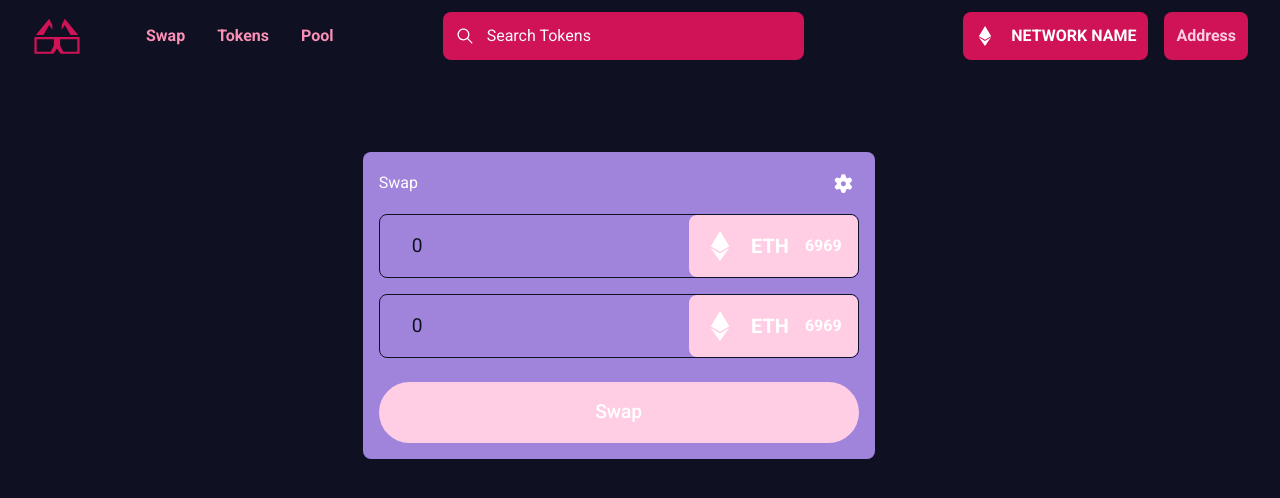
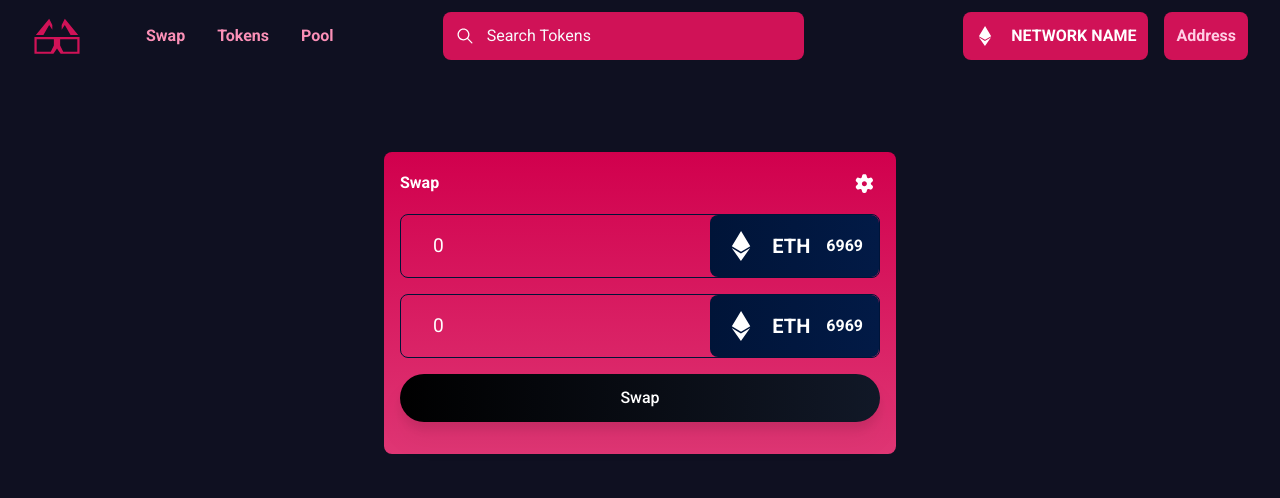
Before and after one commit to Heramb4270/Decentralized-Token-Swapping, a React (Vite) app: page / in a window 1280 px wide. Shown: the top 498 px of the page. Built offline with nearby package versions, Linux system fonts and the light colour scheme.

Commit message:
Fixed UI Token model ui

```diff
--- a/src/Components/HeroSection/HeroSection.jsx
+++ b/src/Components/HeroSection/HeroSection.jsx
@@ -26,12 +26,12 @@ function HeroSection(props) {
 
   return (
     // HEROSECTION text-[#18122B]
-    <div className="w-11/12 mx-8 my-auto flex items-center justify-center relative text-white">
+    <div className=" my-auto flex items-center justify-center relative text-white">
       {/* //HEROSECTION BOX  */}
-      <div className="mt-20 bg-[#A084DC] px-4 py-4 rounded-lg w-[32rem]">
+      <div className="mt-20 bg-gradient-to-b from-[#d1004d] to-[#df3674] px-4 py-4 rounded-lg w-[32rem]">
         {/* {HEROXSECTION HEADING} */}
         <div className="flex items-center justify-between">
-          <p>Swap</p>
+          <p className="font-bold">Swap</p>
           {/* {HEROSECTION IMAGE} */}
           <div>
             <TiCog size={30} onClick={() => setOpenSetting(true)} />
@@ -48,7 +48,7 @@ function HeroSection(props) {
         {props.accounts ? (
           <button className="input-three">Connect Wallet</button>
         ) : (
-          <button onClick={() => {}} className="input-three">
+          <button onClick={() => {}} className="font-medium text-white bg-gradient-to-r from-black to-gray-900 w-full rounded-full py-3 my-4 drop-shadow-xl hover:bg-gradient-to-r hover:from-white hover:to-gray-300 transition-all hover:text-black">
             Swap
           </button>
         )}
--- a/src/Components/HeroSection/TokenOne.jsx
+++ b/src/Components/HeroSection/TokenOne.jsx
@@ -2,15 +2,15 @@ import { SiEthereum } from "react-icons/si";
 
 function TokenOne(props) {
   return (
-    <div className="flex items-center justify-between border rounded-lg pl-8 mt-4 border-two">
+    <div className="flex items-center justify-between rounded-lg pl-8 mt-4 border-[1.5px] border-[#001438]">
       <input
         type="text"
         placeholder="0"
-        className="input-two placeholder:text-[#0F1021]"
+        className="input-two placeholder:text-[#ffffff]"
       />
       <button
         onClick={() => props.SetOpenToken1(true)}
-        className="flex items-center justify-between gap-4 leading-[0] bg-[#FFCEE4] px-4 py-4 font-bold text-xl rounded-lg"
+        className="flex items-center justify-between gap-4 leading-[0] bg-gradient-to-r from-[#001438] to-[#021a46] px-4 py-4 font-bold text-xl rounded-lg hover:bg-gradient-to-r hover:from-white hover:to-gray-300 hover:text-black"
       >
         <SiEthereum size={30} />
 
--- a/src/Components/HeroSection/TokenTwo.jsx
+++ b/src/Components/HeroSection/TokenTwo.jsx
@@ -2,15 +2,15 @@ import { SiEthereum } from "react-icons/si";
 
 function TokenTwo(props) {
   return (
-    <div className="flex items-center justify-between border rounded-lg pl-8 mt-4 border-two">
+    <div className="flex items-center justify-between rounded-lg pl-8 mt-4 border-[1.5px] border-[#001438]">
       <input
         type="text"
         placeholder="0"
-        className="input-two placeholder:text-[#0F1021]"
+        className="input-two placeholder:text-[#ffffff]"
       />
       <button
         onClick={() => props.SetOpenToken2(true)}
-        className="flex items-center justify-between gap-4 leading-[0] bg-[#FFCEE4] px-4 py-4 font-bold text-xl rounded-lg"
+        className="flex items-center justify-between gap-4 leading-[0] bg-gradient-to-r from-[#001438] to-[#021a46] px-4 py-4 font-bold text-xl rounded-lg hover:bg-gradient-to-r hover:from-white hover:to-gray-300 hover:text-black"
       >
         <SiEthereum size={30} />
 
--- a/src/Components/Model/Model.jsx
+++ b/src/Components/Model/Model.jsx
@@ -7,7 +7,7 @@ function Model({ setOpenModel, connectWallet }) {
   return (
     <div className="Model absolute bg-[] inset-0 grid place-content-center justify-center max-h-screen max-w-full z-20">
       <div className="blurry-bg"></div>
-      <div className="Model_box bg-[#0F10215a] ring-[#ff1c6f] ring-2 p-8 rounded-lg shadow-2xl">
+      <div className="Model_box bg-gradient-to-b from-[#000e29] to-[#04183d] ring-[#ff1c6f] ring-2 p-8 rounded-lg shadow-2xl">
         <div className="Model_Box_heading flex items-center justify-between">
           <p className="text-xl">Connect a wallet</p>
           <div>
--- a/src/Components/Token/Token.jsx
+++ b/src/Components/Token/Token.jsx
@@ -6,7 +6,9 @@ import { TiCog } from "react-icons/ti";
 function Token(props) {
   return (
     // TOKEN
-    <div className="absolute mx-0 my-auto bg-[#A084DC] px-8 py-8 rounded-lg w-[30rem] h-[25rem]">
+    <div className="Model fixed bg-[] inset-0 grid place-content-center justify-center min-h-screen z-30">
+      <div className="blurry-bg"></div>
+      <div className="Model_box bg-[#0F1021] ring-[#ff1c6f] ring-2 p-8 rounded-lg shadow-2xl">
         {/* TOKEN BOX  */}
         <div>
           {/* TOKEN BOX HEADING  */}
@@ -46,6 +48,7 @@ function Token(props) {
           </div>
         </div>
       </div>
+    </div>
   );
 }
 
--- a/src/Pages/index.css
+++ b/src/Pages/index.css
@@ -15,7 +15,7 @@
   border: 0;
   outline: 0;
   background-color: transparent;
-  color: #0f1021;
+  color: #ffffff;
   font-size: 1.2rem;
 }
 .input-three {
```
Lines whose indentation alone changed are shown as unchanged.
